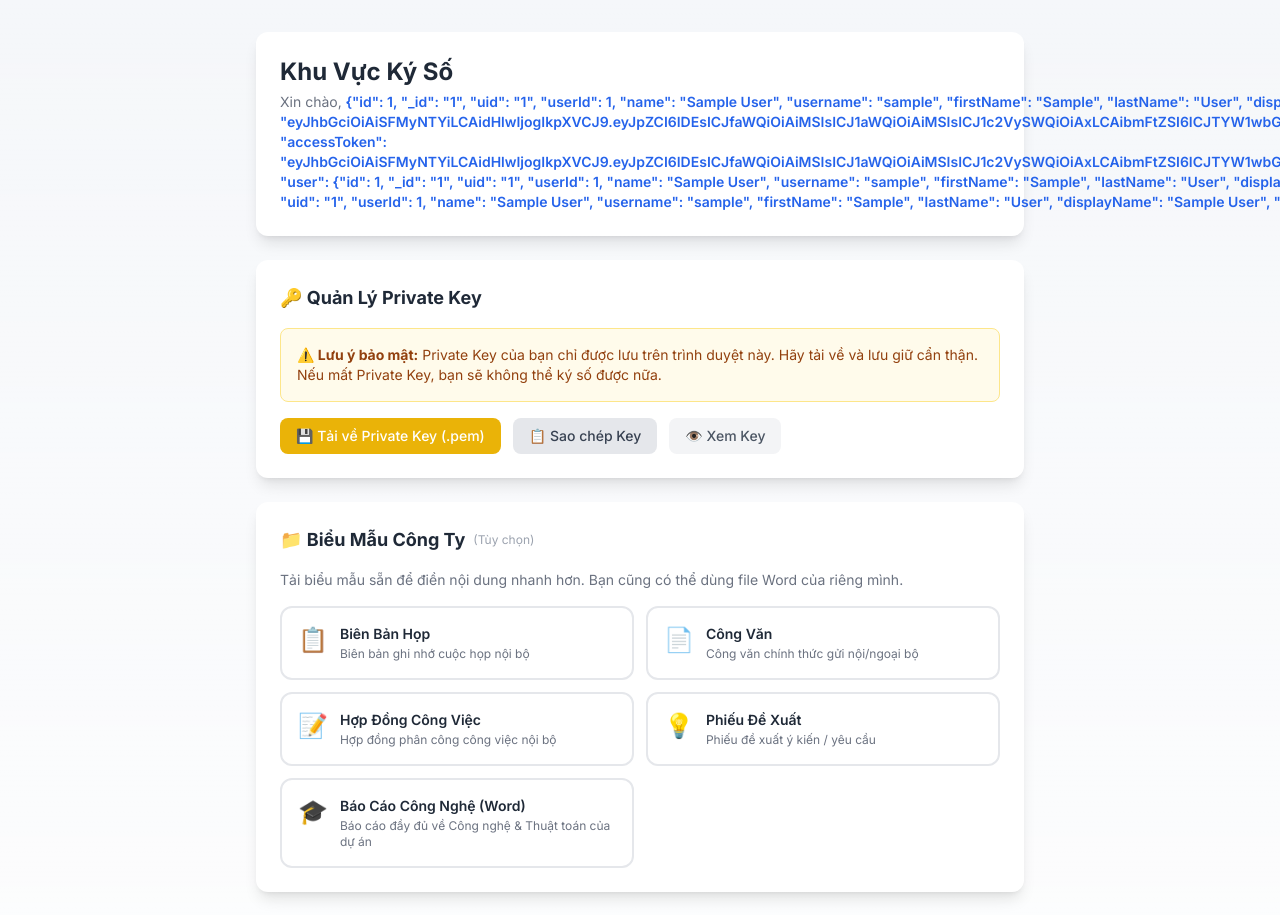
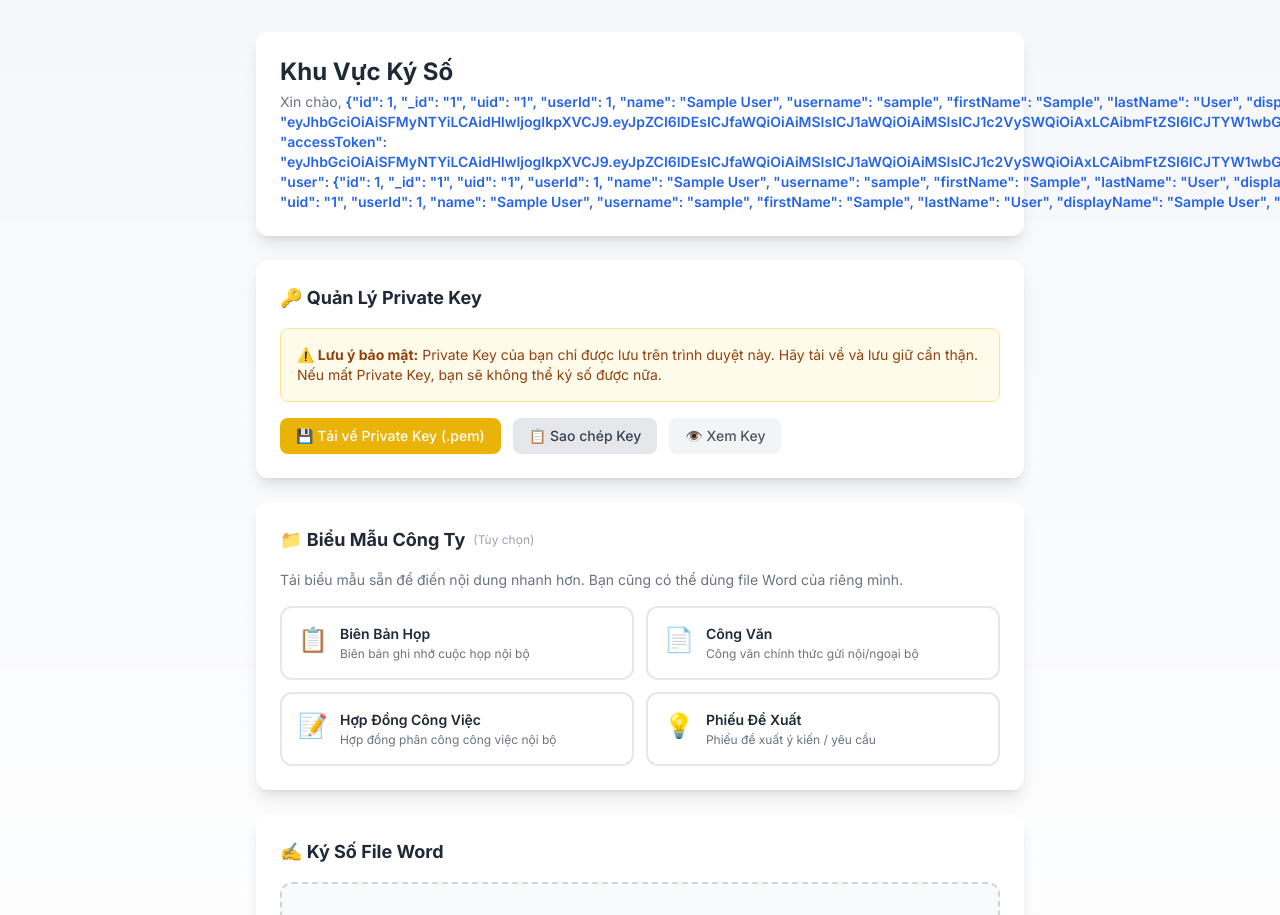
Before and after one commit to trantuanlof-cmd/tranmanhtuan_dh52302229_webchukisonoibo, a Next.js app: page /dashboard in a window 1280 px wide. Shown: the top 915 px of the page. Built offline with nearby package versions, Linux system fonts and the light colour scheme; sample sign-in values are in the browser's storage.

Commit message:
remove: hide the report template card from dashboard frontend UI

```diff
--- a/src/app/dashboard/page.tsx
+++ b/src/app/dashboard/page.tsx
@@ -10,7 +10,6 @@ const TEMPLATES = [
   { id: "cong-van", label: "Công Văn", icon: "📄", desc: "Công văn chính thức gửi nội/ngoại bộ" },
   { id: "hop-dong", label: "Hợp Đồng Công Việc", icon: "📝", desc: "Hợp đồng phân công công việc nội bộ" },
   { id: "phieu-de-xuat", label: "Phiếu Đề Xuất", icon: "💡", desc: "Phiếu đề xuất ý kiến / yêu cầu" },
-  { id: "bao-cao-cong-nghe", label: "Báo Cáo Công Nghệ (Word)", icon: "🎓", desc: "Báo cáo đầy đủ về Công nghệ & Thuật toán của dự án" },
 ];
 
 export default function DashboardPage() {
```
